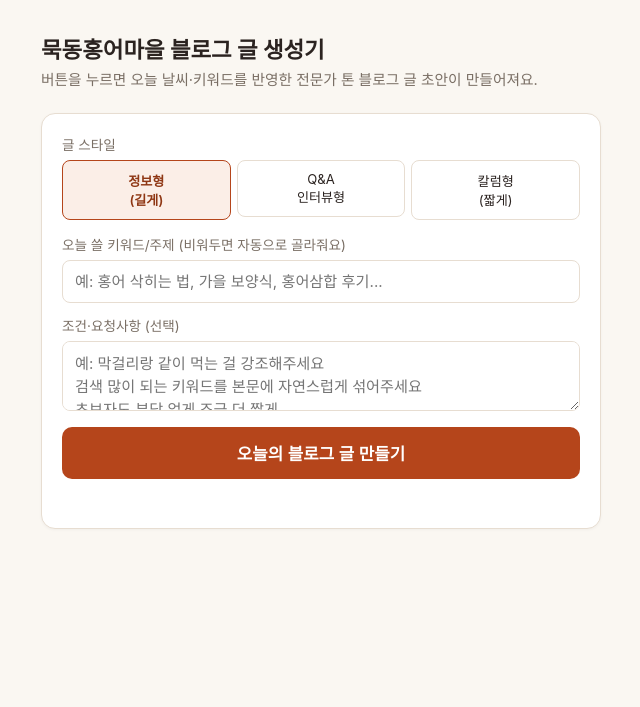
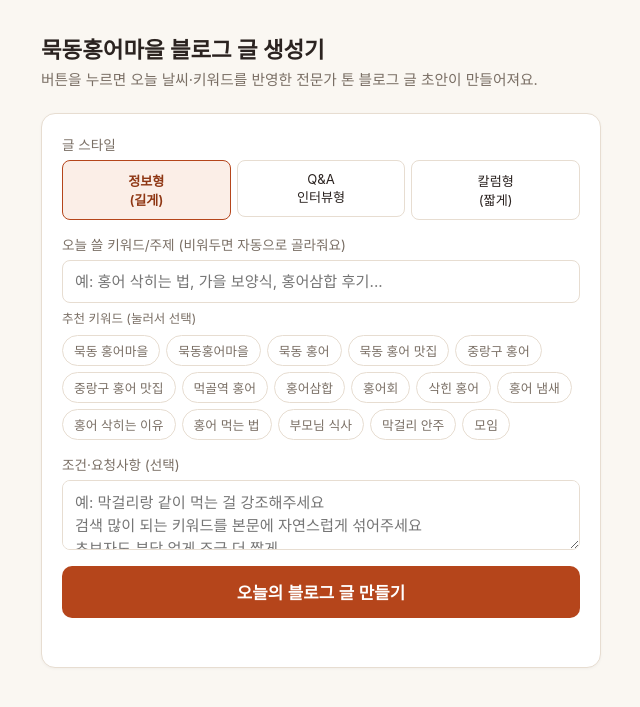
Before and after one commit to jimin-kim-hub/muckdong-blog-generator, a FastAPI app: page / in a window 1280 px wide. Shown: the top 707 px of the page, without its empty margins (319-959 px from the left). Run offline with FastAPI, Linux system fonts and the light colour scheme.

Commit message:
네이버 키워드도구 공백 문제 수정 + 키워드 추천 칩 UI 추가
- hintKeywords에 공백 있는 키워드가 400을 유발할 가능성이 높아
  시드 키워드에서 공백 제거 ("묵동 홍어" → "묵동홍어")
- 실패 시 네이버가 돌려주는 에러 본문을 로그에 남겨 원인 진단 가능하게 함
- GET /api/keywords 추가: 네이버 실시간 키워드(있으면) + 정적 목록을
  섞어 반환
- 화면에 추천 키워드 칩 표시, 클릭하면 키워드 입력칸에 채워짐
  (요청: 연관 키워드를 보고 그중에서 골라 본문에 포함시키기)

Co-Authored-By: Claude Sonnet 5 <noreply@anthropic.com>

```diff
--- a/app.py
+++ b/app.py
@@ -15,7 +15,7 @@ from fastapi.responses import HTMLResponse
 from fastapi.templating import Jinja2Templates
 from pydantic import BaseModel, Field
 
-from collector import collect_context
+from collector import collect_context, list_suggested_keywords
 from generator import CONCEPTS, DEFAULT_CONCEPT
 from quality import generate_with_quality_gate, revise_with_quality_check
 
@@ -88,6 +88,13 @@ def index(request: Request):
     return templates.TemplateResponse(request, "index.html")
 
 
+@app.get("/api/keywords")
+def keywords():
+    """키워드 입력칸 아래 추천 칩에 쓸 목록. 생성 비용이 안 드는 조회라
+    연타 방지·일일 제한을 적용하지 않는다."""
+    return list_suggested_keywords()
+
+
 @app.post("/api/generate")
 def generate(body: GenerateRequest):
     _check_rate_limits()
--- a/collector.py
+++ b/collector.py
@@ -73,22 +73,35 @@ def get_holiday_name(today: date | None = None) -> str | None:
     return kr_holidays.get(today)
 
 
+def _get_live_keywords() -> list[str]:
+    try:
+        from naver_keywords import get_cached_keywords
+        return get_cached_keywords()
+    except Exception:
+        return []
+
+
 def get_popular_keyword() -> str:
     """네이버 키워드도구가 살아있으면 절반의 확률로 실시간 인기 키워드(모바일
     검색량 상위)를 쓰고, 나머지 절반은 카테고리를 먼저 고르고 그 안에서
     키워드를 골라 브랜드·지역·음식·정보·상황 검색이 고르게 섞이게 한다.
     API가 없거나 실패하면 항상 카테고리 방식으로 폴백한다."""
-    try:
-        from naver_keywords import get_cached_keywords
-        live_keywords = get_cached_keywords()
-    except Exception:
-        live_keywords = []
+    live_keywords = _get_live_keywords()
 
     if live_keywords and random.random() < 0.5:
         return random.choice(live_keywords[:8])
 
     category = random.choice(list(POPULAR_KEYWORDS_BY_CATEGORY.keys()))
     return random.choice(POPULAR_KEYWORDS_BY_CATEGORY[category])
+
+
+def list_suggested_keywords(limit: int = 20) -> dict:
+    """화면에 추천 키워드 칩으로 보여줄 목록. 네이버 실시간 인기 키워드를
+    앞에 두고, 정적 카테고리 키워드로 채운다(중복 제거, 순서 유지)."""
+    live_keywords = _get_live_keywords()
+    static_keywords = [kw for group in POPULAR_KEYWORDS_BY_CATEGORY.values() for kw in group]
+    combined = list(dict.fromkeys(live_keywords + static_keywords))
+    return {"keywords": combined[:limit], "live": bool(live_keywords)}
 
 
 def collect_context(keyword: str | None = None) -> dict:
--- a/naver_keywords.py
+++ b/naver_keywords.py
@@ -21,7 +21,8 @@ API_URL = "https://api.searchad.naver.com/keywordstool"
 URI = "/keywordstool"
 
 # 시드 키워드 — 이 단어들과 관련해 실제로 검색되는 연관 키워드를 받아온다.
-SEED_KEYWORDS = ["홍어", "묵동 홍어", "홍어삼합"]
+# hintKeywords는 키워드 안에 공백이 있으면 400을 반환하므로 붙여 쓴다.
+SEED_KEYWORDS = ["홍어", "묵동홍어", "홍어삼합"]
 TOP_N = 15
 
 logger = logging.getLogger("uvicorn.error")
@@ -71,6 +72,9 @@ def fetch_keywords() -> list[str]:
         headers=_headers(),
         timeout=8,
     )
+    if not resp.ok:
+        # 네이버가 돌려주는 에러 본문(코드·사유)까지 로그에 남겨서 원인을 바로 알 수 있게 한다.
+        logger.error("네이버 키워드도구 응답 오류 %s: %s", resp.status_code, resp.text[:500])
     resp.raise_for_status()
     items = resp.json().get("keywordList", [])
 
--- a/templates/index.html
+++ b/templates/index.html
@@ -83,6 +83,35 @@
     outline-offset: -1px;
   }
   #used-keyword { margin-top: 4px; font-size: 0.82rem; color: var(--sub); }
+
+  #keyword-suggestions {
+    display: flex;
+    flex-wrap: wrap;
+    gap: 6px;
+    margin: -6px 0 14px;
+  }
+  #keyword-suggestions .kw-label {
+    width: 100%;
+    font-size: 0.78rem;
+    color: var(--sub);
+    margin-bottom: 2px;
+  }
+  .kw-chip {
+    padding: 5px 11px;
+    border: 1px solid var(--border);
+    border-radius: 999px;
+    background: #fff;
+    font-size: 0.8rem;
+    color: var(--sub);
+    cursor: pointer;
+  }
+  .kw-chip:hover { border-color: var(--accent); color: var(--accent-dark); }
+  .kw-chip.selected {
+    border-color: var(--accent);
+    background: #fbeee7;
+    color: var(--accent-dark);
+    font-weight: 600;
+  }
 
   .concept-row { display: flex; gap: 6px; margin-bottom: 14px; }
   .concept-option { flex: 1; position: relative; }
@@ -257,6 +286,7 @@
 
     <label class="field-label" for="keyword">오늘 쓸 키워드/주제 (비워두면 자동으로 골라줘요)</label>
     <input id="keyword" type="text" maxlength="60" placeholder="예: 홍어 삭히는 법, 가을 보양식, 홍어삼합 후기...">
+    <div id="keyword-suggestions"></div>
 
     <label class="field-label" for="condition">조건·요청사항 (선택)</label>
     <textarea id="condition" maxlength="500" placeholder="예: 막걸리랑 같이 먹는 걸 강조해주세요&#10;검색 많이 되는 키워드를 본문에 자연스럽게 섞어주세요&#10;초보자도 부담 없게 조금 더 짧게"></textarea>
@@ -340,6 +370,7 @@ const tagsEl = document.getElementById('tags');
 const tagsRow = document.getElementById('tags-row');
 const badgeEl = document.getElementById('quality-badge');
 const keywordInput = document.getElementById('keyword');
+const keywordSuggestionsEl = document.getElementById('keyword-suggestions');
 const conditionInput = document.getElementById('condition');
 const feedbackInput = document.getElementById('feedback');
 const usedKeywordEl = document.getElementById('used-keyword');
@@ -562,7 +593,48 @@ copyTagsBtn.addEventListener('click', async () => {
   flashButton(copyTagsBtn, '복사됨!');
 });
 
+function markSelectedChip() {
+  keywordSuggestionsEl.querySelectorAll('.kw-chip').forEach(chip => {
+    chip.classList.toggle('selected', chip.textContent === keywordInput.value.trim());
+  });
+}
+
+async function loadKeywordSuggestions() {
+  try {
+    const res = await fetch('/api/keywords');
+    if (!res.ok) return;
+    const data = await res.json();
+    const keywords = data.keywords || [];
+    if (!keywords.length) return;
+
+    keywordSuggestionsEl.innerHTML = '';
+    const label = document.createElement('div');
+    label.className = 'kw-label';
+    label.textContent = data.live
+      ? '추천 키워드 (네이버 실시간 검색어 포함 · 눌러서 선택)'
+      : '추천 키워드 (눌러서 선택)';
+    keywordSuggestionsEl.appendChild(label);
+
+    keywords.forEach(kw => {
+      const chip = document.createElement('button');
+      chip.type = 'button';
+      chip.className = 'kw-chip';
+      chip.textContent = kw;
+      chip.addEventListener('click', () => {
+        keywordInput.value = kw;
+        markSelectedChip();
+      });
+      keywordSuggestionsEl.appendChild(chip);
+    });
+  } catch (err) {
+    // 추천 목록이 없어도 직접 입력은 그대로 되므로 조용히 무시한다.
+  }
+}
+
+keywordInput.addEventListener('input', markSelectedChip);
+
 updateReviewProgress();
+loadKeywordSuggestions();
 </script>
 </body>
 </html>
```
